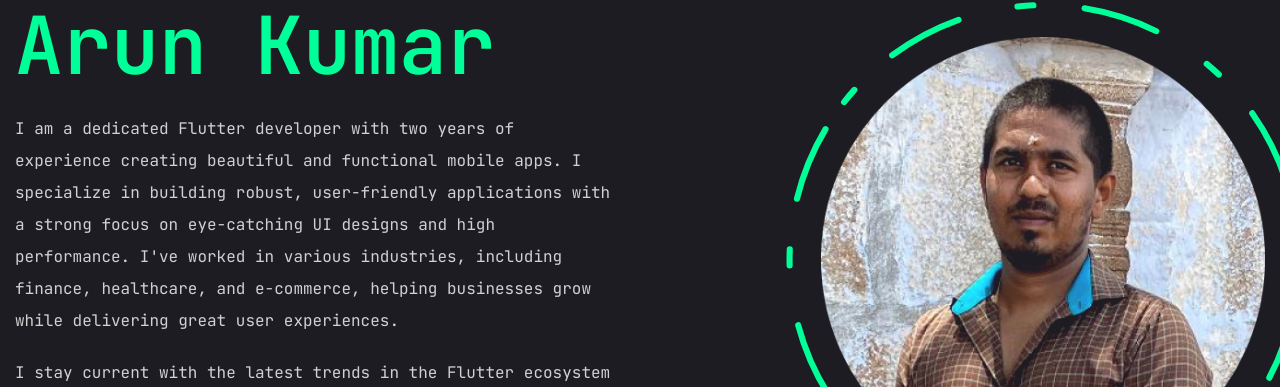
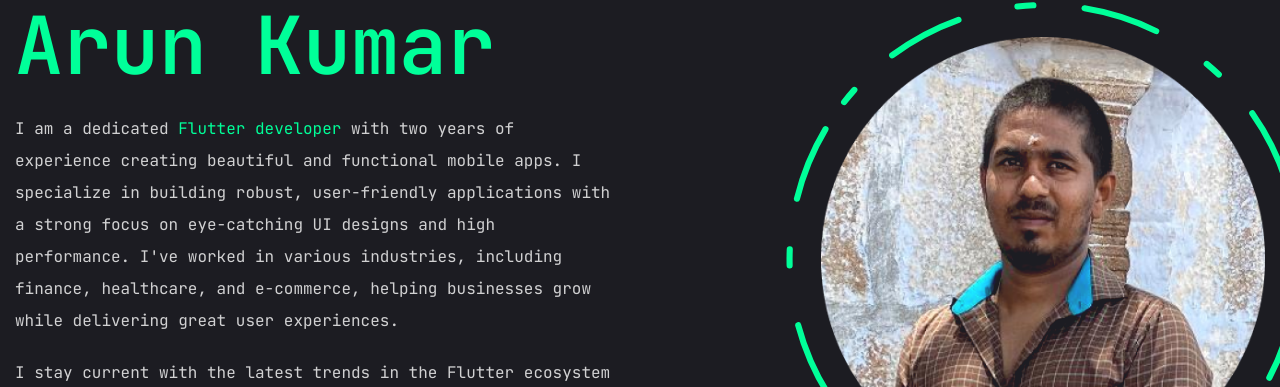
Before and after one commit to ATHIRADI/resume, a Next.js app: page / in a window 1280 px wide. Shown: the part 187-574 px from the top of the page. Built offline with nearby package versions, Linux system fonts and the light colour scheme.

Commit message:
Update page.js

```diff
--- a/app/page.js
+++ b/app/page.js
@@ -56,7 +56,7 @@ const Home = () => {
 
 
 <p className="max-w-[600px]  text-white/80">
-I am a dedicated Flutter developer with two years of experience creating beautiful and functional mobile apps. I specialize in building robust, user-friendly applications with a strong focus on eye-catching UI designs and high performance.
+I am a dedicated <span className="text-accent"> Flutter developer </span> with two years of experience creating beautiful and functional mobile apps. I specialize in building robust, user-friendly applications with a strong focus on eye-catching UI designs and high performance.
 I've worked in various industries, including finance, healthcare, and e-commerce, helping businesses grow while delivering great user experiences.  </p>
 <p className="max-w-[600px]  text-white/80">
 I stay current with the latest trends in the Flutter ecosystem and am committed to continuous learning and mentoring others. Let's connect and bring your ideas to life!
```
